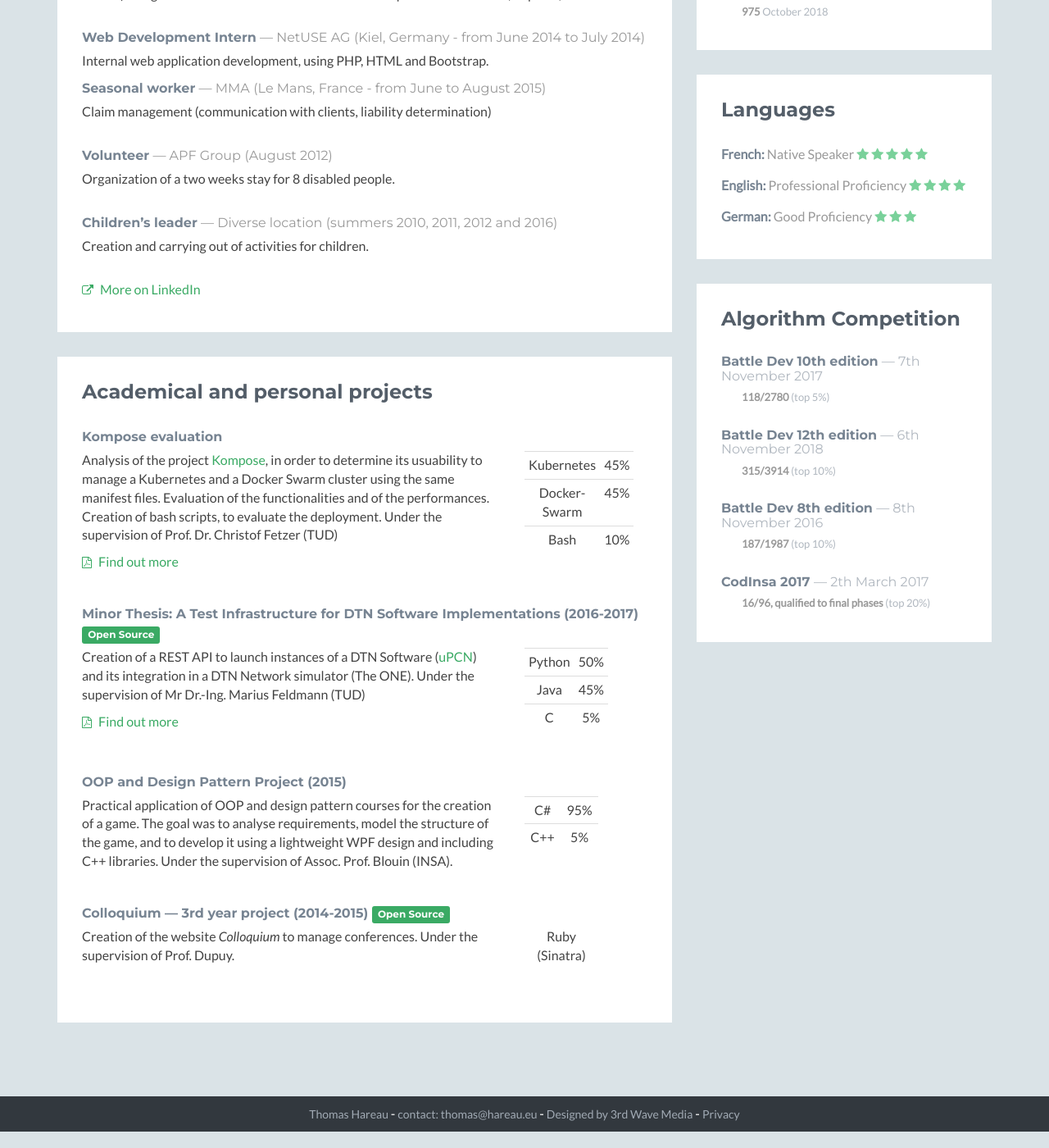
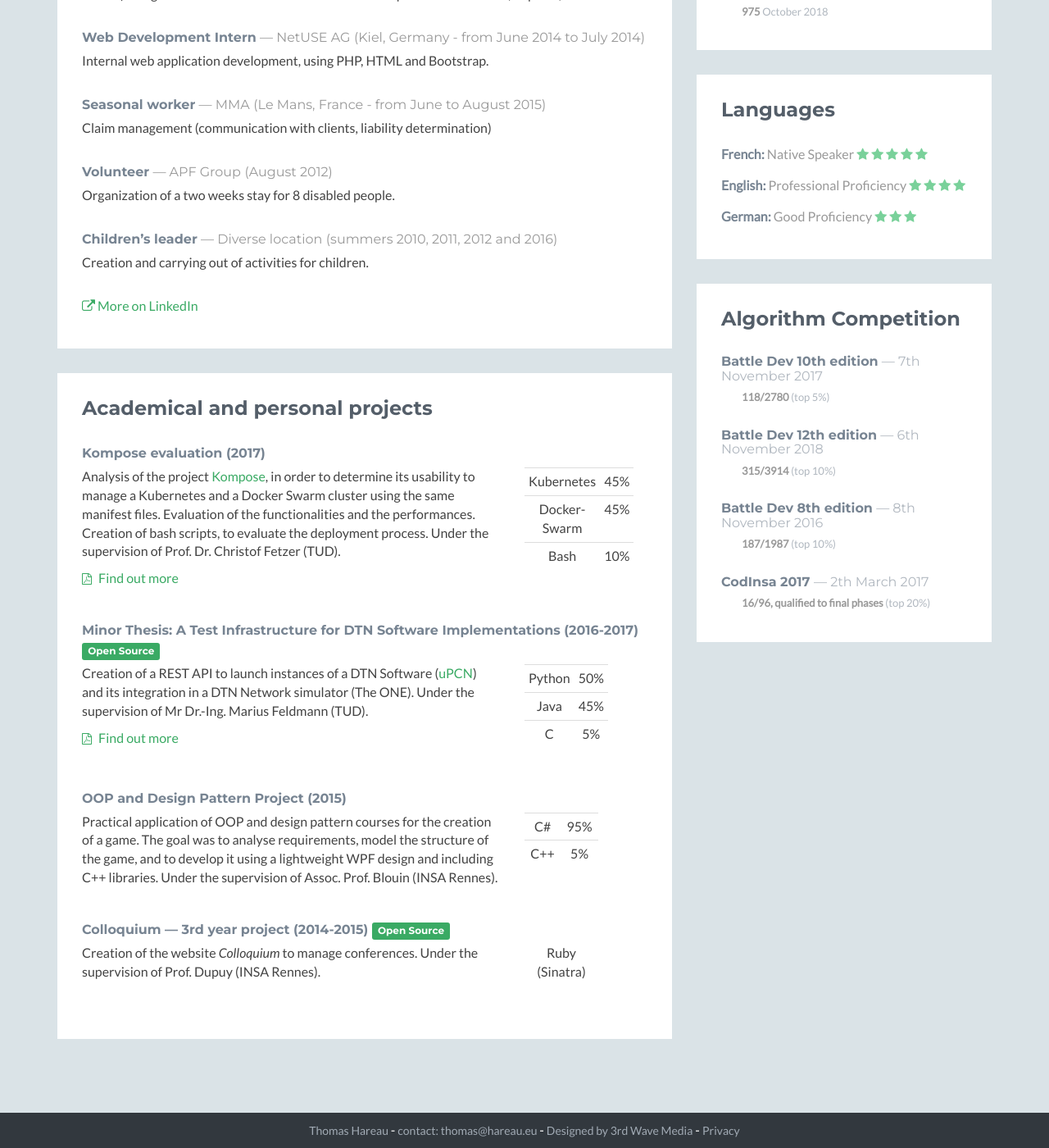
Before and after one commit to ThHareau/ThHareau, a Jekyll site: the page built from index.md, in a window 1280 px wide and 1400 px high, scrolled down 1120 px. Shown: the whole window at 82% size. Built offline with Jekyll 4.4.1, drawn with Linux system fonts in a browser that asks for light colours; comment, search, counter and statistics services are not loaded; a style sheet for code colours, icons or effects is not loaded; some of the changed text lies outside the part shown.

Commit message:
Typos and update resume

```diff
--- a/_includes/about-section.html
+++ b/_includes/about-section.html
@@ -8,7 +8,7 @@
                 <em>Technische University of Dresden</em>, Germany. I finished my studies in September 2018, and am now working for ProtonMail.
             </p>
             <p>
-                During my work, my studies and personal projects, I like to be involved in both front-end and back-end development. I also have a good understanding of computer science security. At ProtonMail, I am in charge of various tasks, from Two Factor Authentication to Sieve. More generally, I like to be involved in dynamic and privacy-focused projects.
+                During my work, studies and personal projects, I like to be involved in both Front-End and Back-End development. I also have a good understanding of computer science security. At Proton Technologies AG, I am in charge of various tasks, from Two Factor Authentication to Sieve. More generally, I like to be involved in dynamic and privacy-focused projects.
             </p>
         </div><!--//content-->
     </div><!--//section-inner-->
--- a/_includes/experience-section.html
+++ b/_includes/experience-section.html
@@ -5,7 +5,7 @@
 
             <div class="item">
                 <h3 class="title">Software Development Engineer<span class="place"> — <a href="https://www.protonmail.com/">ProtonMail</a></span> <span class="year">(Geneva, Switzerland - from September 2018)</span></h3>
-                <p>Software architecture and back-end development on the ProtonCalendar project: cryptographic key management, code quality improvements, ... Refactor and extension of ProtonMail's <a href="https://en.wikipedia.org/wiki/Sieve_(mail_filtering_language)">Sieve</a> parser (email filtering language).</p>
+                <p>Software architecture and Back-End development on the ProtonCalendar project: cryptographic key management, code quality improvements, ... Refactor and extension of ProtonMail's <a href="https://en.wikipedia.org/wiki/Sieve_(mail_filtering_language)">Sieve</a> parser (email filtering language).</p>
             </div><!--//item-->
             <div class="item">
                 <h3 class="title">Intern (master thesis)<span class="place"> — <a href="https://www.protonmail.com/">ProtonMail</a></span> <span class="year">(Geneva, Switzerland - from April 2018 to September 2018)</span></h3>
@@ -18,7 +18,7 @@
               <div class="item">
                 <h3 class="title">Web Development Intern<span class="place"> — <a href="https://www.netuse.de/">NetUSE AG</a></span> <span class="year">(Kiel, Germany - from June 2014 to July 2014)</span></h3>
                 <p>Internal web application development, using PHP, HTML and Bootstrap.</p>
-
+            </div>
             <div class="item">
                 <h3 class="title">Seasonal worker<span class="place"> — <a href="https://www.mma.fr">MMA</a></span> <span class="year">(Le Mans, France - from June to August 2015)</span></h3>
                 <p>Claim management (communication with clients, liability determination)</p>
@@ -38,5 +38,4 @@
 
             <p><a class="more-link" href="https://www.linkedin.com/in/thomas-hareau-742b8085/#experience"><i class="fa fa-external-link"></i> More on LinkedIn</a></p>
         </div><!--//content-->
-    </div><!--//section-inner-->
 </section><!--//section-->
--- a/_includes/project-section.html
+++ b/_includes/project-section.html
@@ -3,13 +3,13 @@
         <h2 class="heading">Academical and personal projects</h2>
         <div class="content">
             <div class="item">
-                <h3 class="title">Kompose evaluation</h3>
+                <h3 class="title">Kompose evaluation (2017)</h3>
                 <div class="row">
                     <div class="col-sm-9">
                         <p class="summary ">
-                            Analysis of the project <a href="http://kompose.io"> Kompose</a>, in order to determine its usuability to manage a Kubernetes and a Docker Swarm cluster using the same manifest files.
-                            Evaluation of the functionalities and of the performances. Creation of bash scripts, to evaluate the deployment. Under the supervision of
-                            Prof. Dr. Christof Fetzer (TUD)
+                            Analysis of the project <a href="http://kompose.io"> Kompose</a>, in order to determine its usability to manage a Kubernetes and a Docker Swarm cluster using the same manifest files.
+                            Evaluation of the functionalities and the performances. Creation of bash scripts, to evaluate the deployment process. Under the supervision of
+                            Prof. Dr. Christof Fetzer (TUD).
                         </p>
                         <p>
                             <a class="more-link" href="http://slides.com/thhareau/kompose" target="_blank"><i class="fa fa-file-pdf-o"></i> Find out more</a>
@@ -42,7 +42,7 @@
                         Creation of a REST API to launch instances of a DTN Software
                         (<a href="https://upcn.eu">uPCN</a>) and its integration
                         in a DTN Network simulator (The ONE). Under the supervision of
-                        Mr Dr.-Ing. Marius Feldmann (TUD)
+                        Mr Dr.-Ing. Marius Feldmann (TUD).
                     </p>
                     <p>
                         <a class="more-link" href="assets/files/minor thesis -- Thomas HAREAU.pdf" target="_blank"><i class="fa fa-file-pdf-o"></i> Find out more</a>
@@ -73,7 +73,7 @@
         <div class="row">
             <div class="col-sm-9">
                 <p class="summary">
-                    Practical application of OOP and design pattern courses for the creation of a game. The goal was to analyse requirements, model the structure of the game, and to develop it using a lightweight WPF design and including C++ libraries. Under the supervision of Assoc. Prof. Blouin (INSA).
+                    Practical application of OOP and design pattern courses for the creation of a game. The goal was to analyse requirements, model the structure of the game, and to develop it using a lightweight WPF design and including C++ libraries. Under the supervision of Assoc. Prof. Blouin (INSA Rennes).
                 </p>
             </div>
             <div class="col-sm-2 text-center">
@@ -97,7 +97,7 @@
    <div class="row">
     <div class="col-sm-9">
         <p class="summary">
-            Creation of the website <em>Colloquium</em> to manage conferences. Under the supervision of Prof. Dupuy.
+            Creation of the website <em>Colloquium</em> to manage conferences. Under the supervision of Prof. Dupuy (INSA Rennes).
         </p>
     </div>
     <div class="col-sm-2 text-center">
--- a/_includes/skills-aside.html
+++ b/_includes/skills-aside.html
@@ -3,7 +3,7 @@
                     <h2 class="heading">Skills</h2>
                     <div class="content">
                         <p class="intro">
-                            Through my diverse experience, I have acquired excellent skills in back-end and front-end development. I am particularly interested in software architecture, unit testing, and code quality standards.
+                            Through my diverse experience, I have acquired excellent skills in Back-End and Front-End development. I am particularly interested in software architecture, unit testing, and code quality standards.
                         </p>
 
                         <div class="skillset">
@@ -12,7 +12,7 @@
                             <div class="item">
                                 <h3 class="level-title"><span class="level-language">Software architecture</span><span class="level-label" data-toggle="tooltip" data-placement="left">Good proficiency</span></h3>
                                 <div class="level-bar">
-                                    <div class="level-bar-inner" data-level="85%" style="width:80%">
+                                    <div class="level-bar-inner" data-level="80%" style="width:80%">
                                     </div>
                                 </div><!--//level-bar-->
                             </div><!--//item-->
@@ -20,7 +20,7 @@
                             <div class="item">
                                 <h3 class="level-title"><span class="level-language">PHP</span><span class="level-label">Excellent Proficiency</span></h3>
                                 <div class="level-bar">
-                                    <div class="level-bar-inner" data-level="85%" style="width:85%">
+                                    <div class="level-bar-inner" data-level="90%" style="width:90%">
                                     </div>
                                 </div><!--//level-bar-->
                             </div><!--//item-->
@@ -28,7 +28,7 @@
                             <div class="item">
                                 <h3 class="level-title overlap"><span class="level-language" data-smaller="JS">JavaScript</span><span class="level-label"> Good proficiency</span></h3>
                                 <div class="level-bar">
-                                    <div class="level-bar-inner" data-level="85%" style="width:80%">
+                                    <div class="level-bar-inner" data-level="80%" style="width:80%">
                                     </div>
                                 </div><!--//level-bar-->
                             </div><!--//item-->
```
Also changed, not shown: 1 other file.
